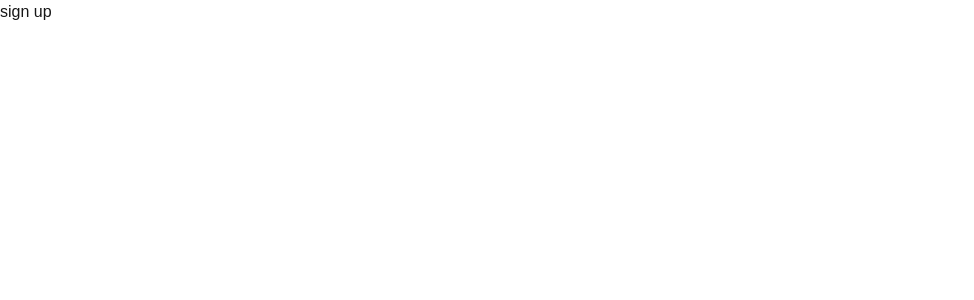
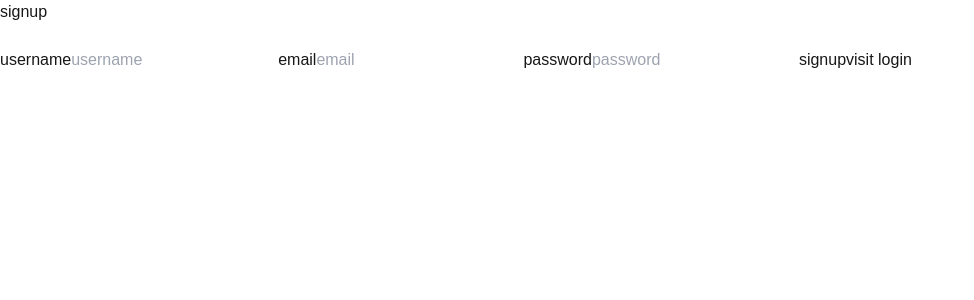
Before and after one commit to Yranshevare/next-js, a Next.js app: page /signup in a window 1280 px wide. Shown: the top 300 px of the page, without its empty margins (0-974 px from the left). Built offline with nearby package versions, Linux system fonts and the light colour scheme.

Commit message:
done with login sign up frontend component

```diff
--- a/package.json
+++ b/package.json
@@ -9,6 +9,7 @@
     "lint": "next lint"
   },
   "dependencies": {
+    "axios": "^1.7.9",
     "mongoose": "^8.9.2",
     "next": "15.1.2",
     "react": "^19.0.0",
--- a/src/app/signup/page.tsx
+++ b/src/app/signup/page.tsx
@@ -1,9 +1,62 @@
-import React from 'react'
+"use client"
+import React, { useState } from 'react'
+import Link from 'next/link'
+import { useRouter } from 'next/navigation'
+import axios from 'axios'
 
 export default function page() {
+  const [user,setUser] = useState({
+    email:"",
+    password:"",
+    username:""
+  })
+
+  const onSignup = async() => {
+
+  }
+
+
   return (
-    <div>
-      sign up
+    <div className='flex flex-col item-center justify-center min-h-screen py-2 px-16'>
+      <h1>signup</h1>
+      <br />
+
+      <label htmlFor="username">username</label>
+      <input
+        className='p-2 border border-gray-300 rounded-lg mb-4 focus:outline-none focus:border-gray-600'
+        type="text"
+        id='username'
+        value={user.username}
+        onChange={(e)=>setUser({...user,username:e.target.value})}
+        placeholder='username'
+      />
+
+      <label htmlFor="email">email</label>
+      <input
+        className='p-2 border border-gray-300 rounded-lg mb-4 focus:outline-none focus:border-gray-600'
+        type="text"
+        id='email'
+        value={user.email}
+        onChange={(e)=>setUser({...user,email:e.target.value})}
+        placeholder='email'
+      />
+
+      <label htmlFor="password">password</label>
+      <input
+        className='p-2 border border-gray-300 rounded-lg mb-4 focus:outline-none focus:border-gray-600'
+        type="password"
+        id='password'
+        value={user.password}
+        onChange={(e)=>setUser({...user,password:e.target.value})}
+        placeholder='password'
+      />
+
+      <button
+        onClick={onSignup}
+        className='p-2 border border-gray-300 rounded-lg mb-4 focus:outline-none focus:border-gray-600'
+      >signup</button>
+
+      <Link href="/login">visit login</Link>
     </div>
   )
 }
```
Also changed, not shown: src/app/login/page.tsx (+45 -3 lines), 1 other file (tests, documents, lock files or other folders).
